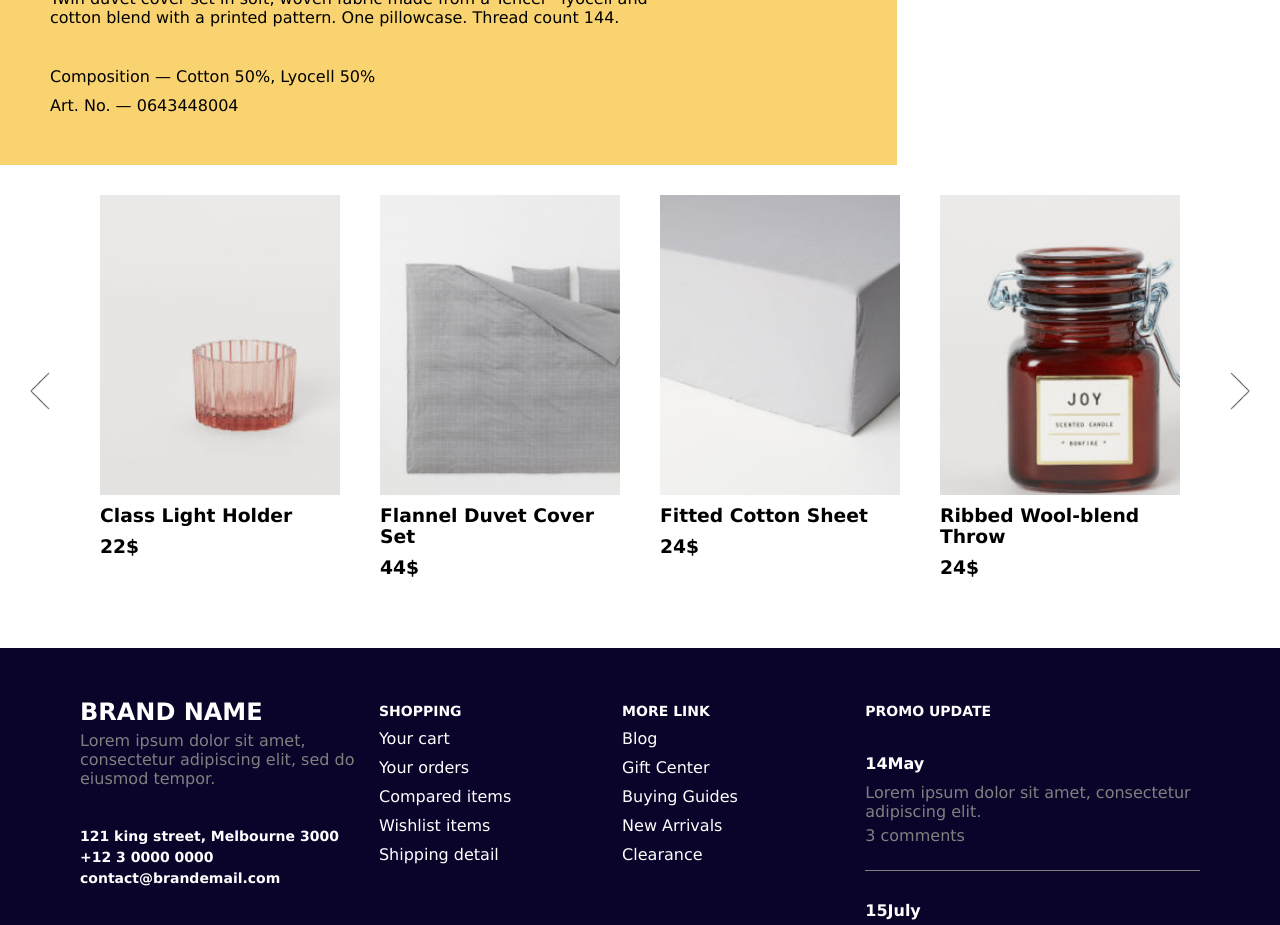
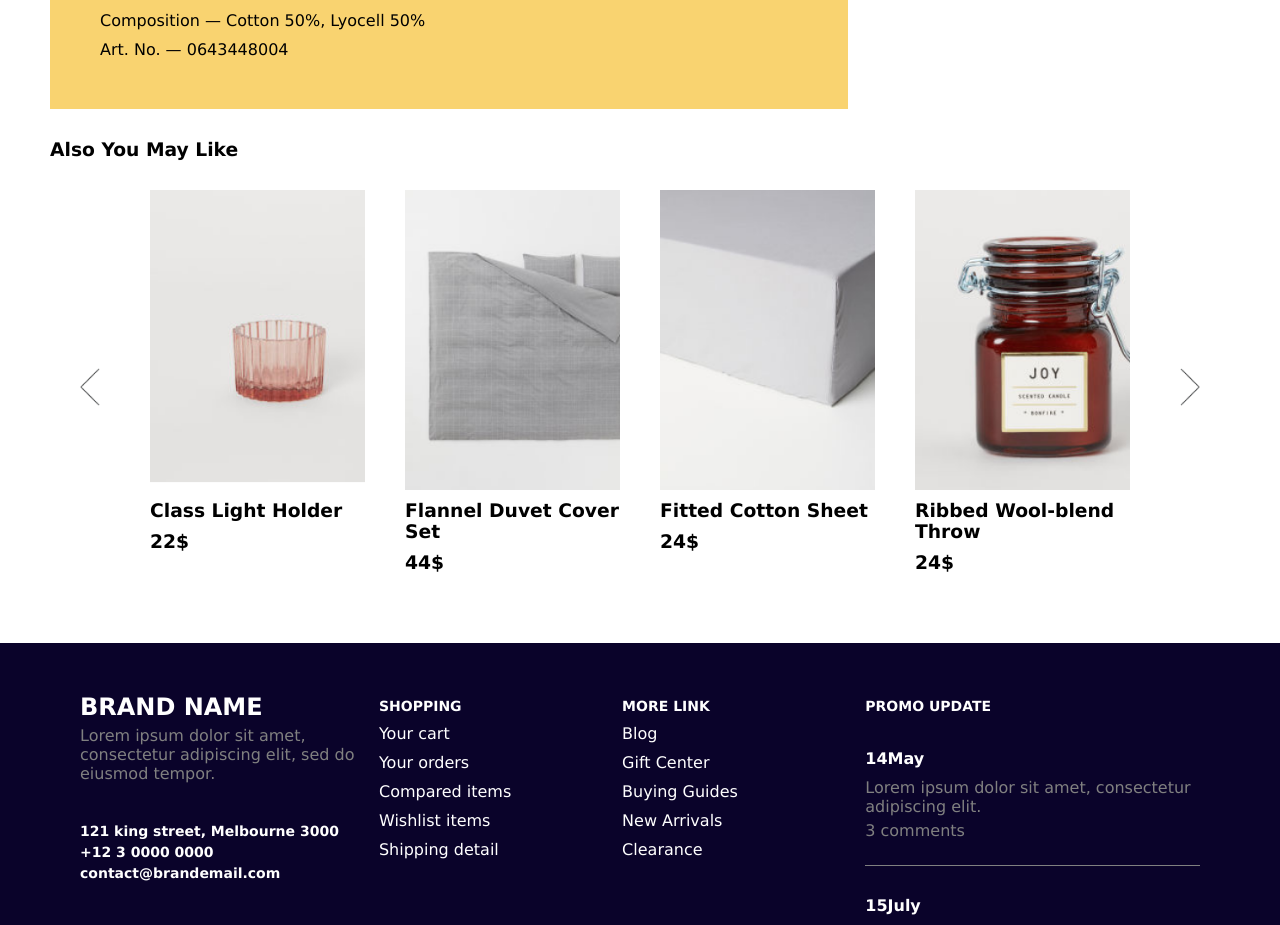
Before and after one commit to devil1321/house-hold-next, a Next.js app: page /details/1 in a window 1280 px wide. Shown: the part 1500-2425 px from the top of the page. Built offline with nearby package versions, Linux system fonts and the light colour scheme; a web font is replaced by a local one.

Commit message:
details view completed carousel logic to implement

```diff
--- a/components/details/carousel.component.tsx
+++ b/components/details/carousel.component.tsx
@@ -3,12 +3,14 @@ import React from 'react'
 import styled from 'styled-components'
 
 interface CarouselProps{
+  title:string;
   products:any[]
 }
 
-const Carousel:React.FC<CarouselProps> = ({products}) => {
+const Carousel:React.FC<CarouselProps> = ({title,products}) => {
   return (
     <CarouselStyle>
+      <h3>{title}</h3>
       <div className='details__carousel'>
         <img src="/assets/icons/chevron-left.png" alt="left-chevron" />
         <div className="details__carousel-view-wrapper">
@@ -24,7 +26,7 @@ const Carousel:React.FC<CarouselProps> = ({products}) => {
                   </div>
                   <h3>{p.name}</h3>
                   <div className="details__carousel-product-colors">
-                    {p.colors.map((c)=><div className='details__carousel-product-color' style={{backgroundColor:c}}></div>)}
+                    {p.colors.map((c:any)=><div key={c} className='details__carousel-product-color' style={{backgroundColor:c}}></div>)}
                   </div>
                   <h3>{p.price}$</h3>
                 </div>
@@ -39,6 +41,9 @@ const Carousel:React.FC<CarouselProps> = ({products}) => {
 }
 
 const CarouselStyle = styled.div`
+  h3:first-of-type{
+    margin-top:30px;
+  }
   .details__carousel{
     margin:30px 0px;
     ${styles.mixins.flex('row','center','center',null)};
--- a/pages/details/[id].tsx
+++ b/pages/details/[id].tsx
@@ -29,7 +29,7 @@ console.log(redux)
           </div>
           <DetailsComponents.Details product={product}  />
         </div>
-        <DetailsComponents.Carousel products={redux.products} />
+        <DetailsComponents.Carousel title="Also You May Like" products={redux.products} />
       </GlobalComponents.Layout>
     </DetailsStyle>
   )
@@ -38,7 +38,7 @@ console.log(redux)
 const DetailsStyle = styled.div`
   .details{
     main{
-      padding:30px 0px;
+      padding:30px 50px;
     }
   }
   .details__hero{
```
